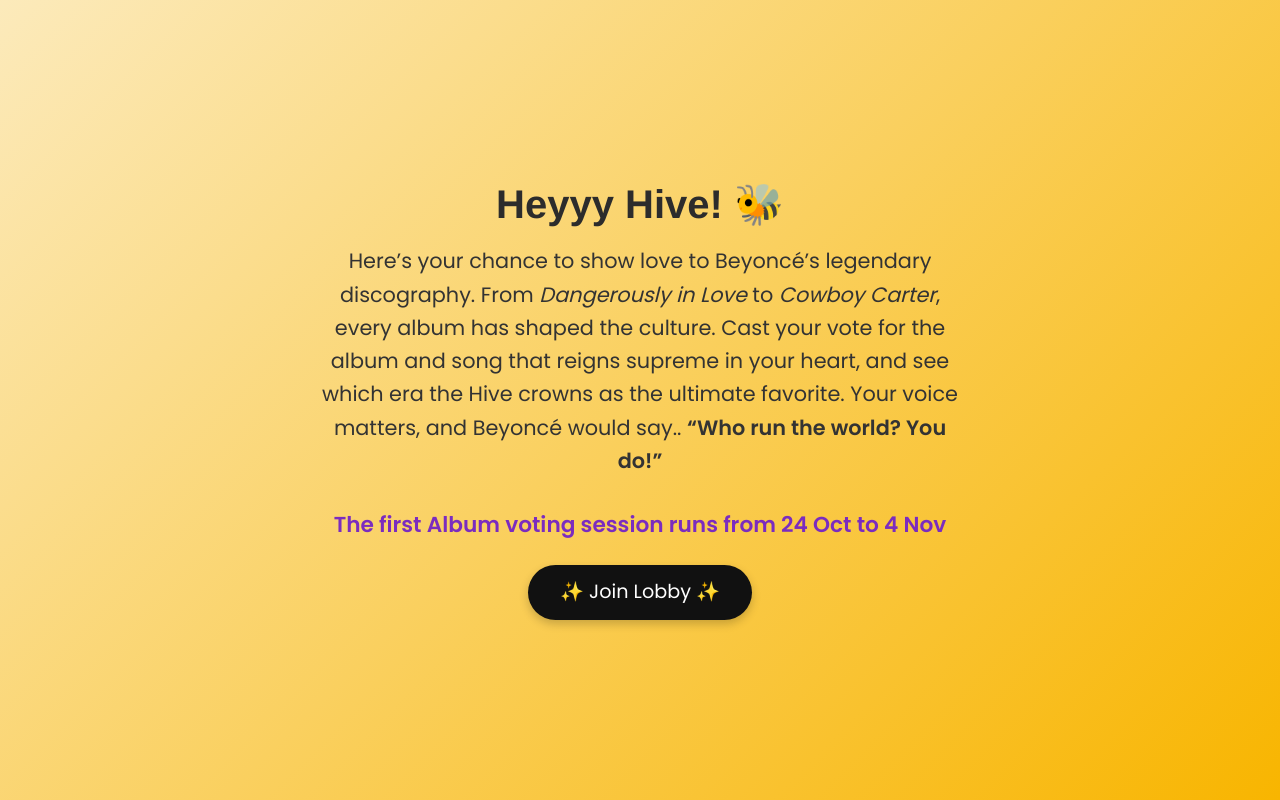
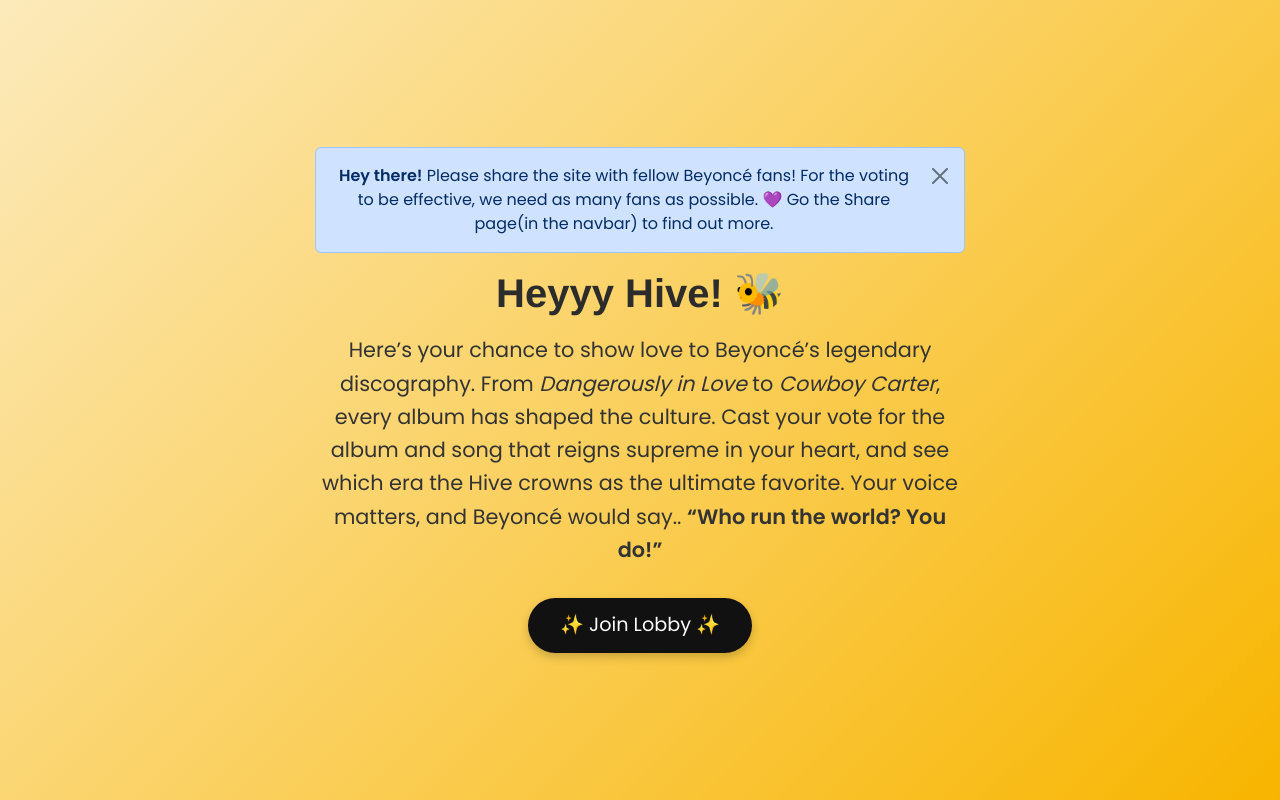
Before and after one commit to codeylee05/BeyonceVotingSite, a Django app: page /home in a window 1280 px wide. Shown: the part 56-856 px from the top of the page. Run offline with Django 4.2, Linux system fonts and the light colour scheme; the visitor is signed in with stand-in values (Sample User, id 1).

Commit message:
Update home.html

```diff
--- a/core/templates/core/home.html
+++ b/core/templates/core/home.html
@@ -24,6 +24,13 @@
     <main>
         <div class="intro-section">
             <div class="intro-content text-center">
+                <div class="alert alert-primary alert-dismissible fade show" role="alert" id="index-alert">
+                    <strong>Hey there!</strong> Please share the site with fellow Beyoncé fans! For the voting to be
+                    effective,
+                    we need as
+                    many fans as possible. 💜 Go the Share page(in the navbar) to find out more.
+                    <button type="button" class="btn-close" data-bs-dismiss="alert" aria-label="Close"></button>
+                </div>
                 <h1 class="intro-title">Heyyy Hive! 🐝</h1>
                 <p class="intro-text">
                     Here’s your chance to show love to Beyoncé’s legendary discography.
@@ -35,9 +42,7 @@
                     Your voice matters, and Beyoncé would say.. <strong>“Who run the world? You do!”</strong>
                 </p>
 
-                <p class="voting-dates">
-                    The first Album voting session runs from <strong>24 Oct to 4 Nov</strong>
-                </p>
+
                 <a href="{% url 'join_lobby' %}" class="btn-main">✨ Join Lobby ✨</a>
             </div>
         </div>
```
